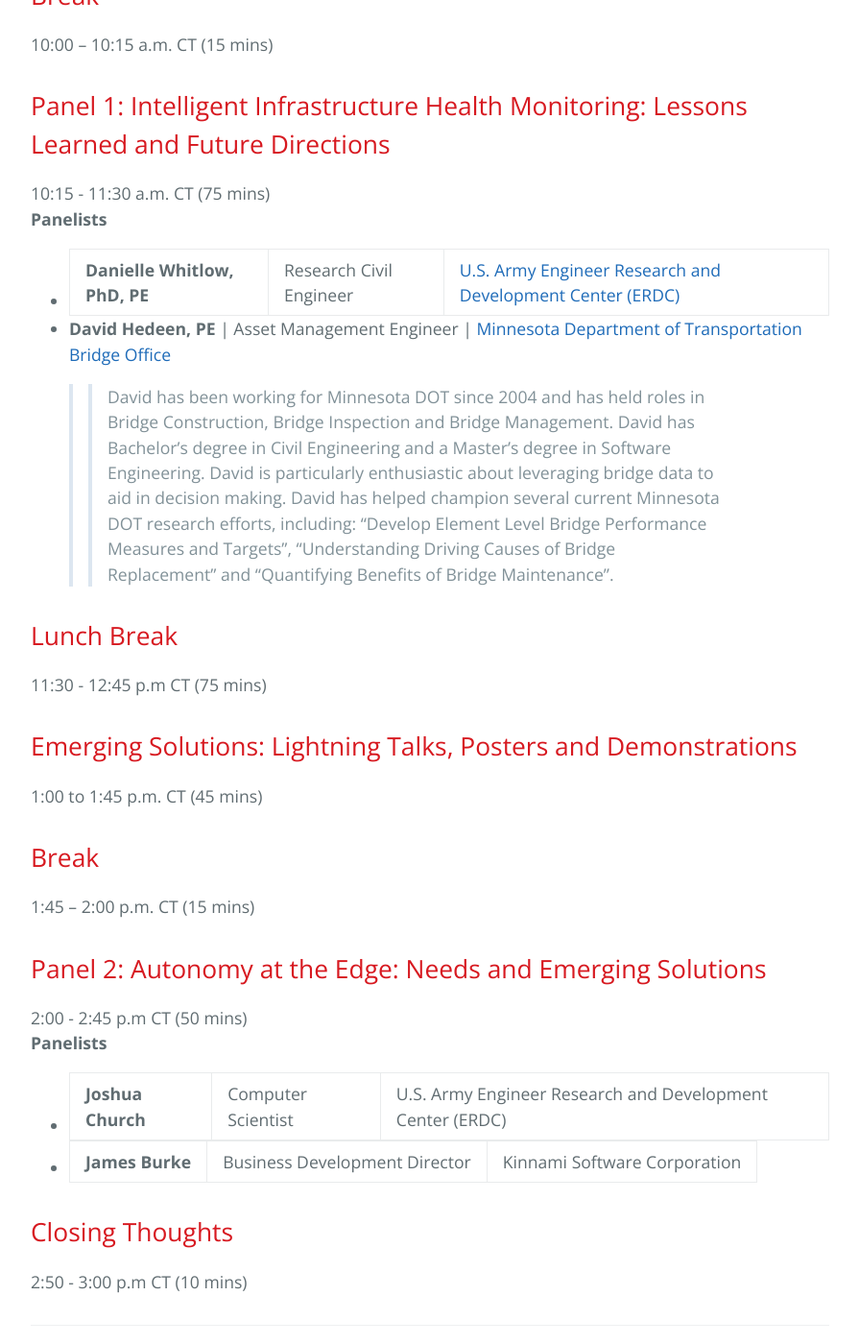
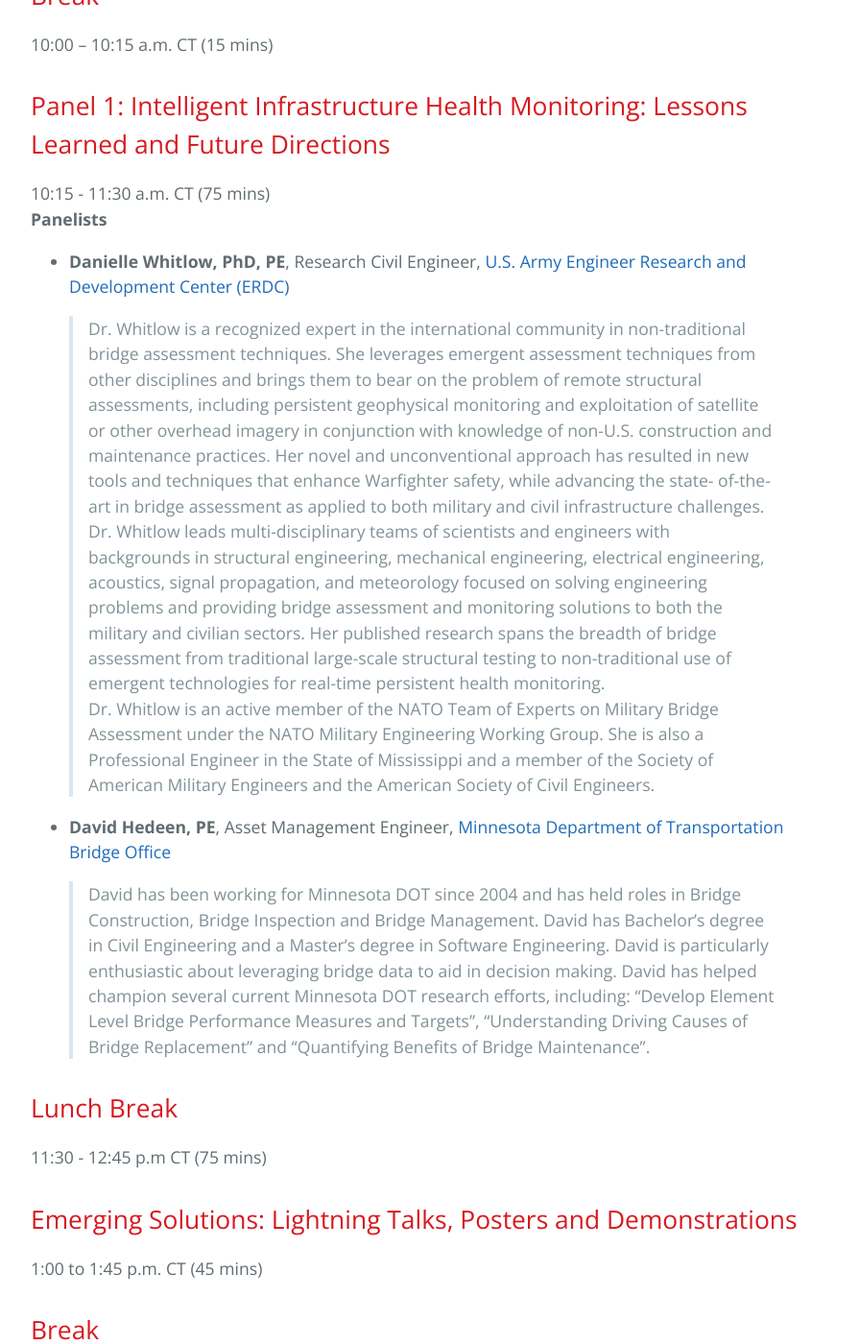
Before and after one commit to BridgingBigData/BridgingBigData.github.io, a Jekyll site: the page built from pages/bbd2023agenda.md, in a window 1280 px wide and 1400 px high, scrolled down 2294 px. Shown: the whole window at 96% size, without its empty margins (192-1087 px from the left). Built offline with Jekyll 4.4.1, drawn with Linux system fonts in a browser that asks for light colours.

Commit message:
update agenda

```diff
--- a/pages/bbd2023agenda.md
+++ b/pages/bbd2023agenda.md
@@ -42,9 +42,12 @@
 ## Panel 1: Intelligent Infrastructure Health Monitoring: Lessons Learned and Future Directions
 10:15 - 11:30 a.m. CT (75 mins)
 **Panelists**
-- **Danielle Whitlow, PhD, PE** | Research Civil Engineer | [U.S. Army Engineer Research and Development Center (ERDC)](https://www.erdc.usace.army.mil)
-- **David Hedeen, PE** | Asset Management Engineer | [Minnesota Department of Transportation Bridge Office](https://www.dot.state.mn.us/bridge/)
->> David has been working for Minnesota DOT since 2004 and has held roles in Bridge Construction, Bridge Inspection and Bridge Management. David has Bachelor’s degree in Civil Engineering and a Master’s degree in Software Engineering. David is particularly enthusiastic about leveraging bridge data to aid in decision making. David has helped champion several current Minnesota DOT research efforts, including: “Develop Element Level Bridge Performance Measures and Targets”, “Understanding Driving Causes of Bridge Replacement” and “Quantifying Benefits of Bridge Maintenance”.
+- **Danielle Whitlow, PhD, PE**,  Research Civil Engineer, [U.S. Army Engineer Research and Development Center (ERDC)](https://www.erdc.usace.army.mil)
+> Dr. Whitlow is a recognized expert in the international community in non-traditional bridge assessment techniques. She leverages emergent assessment techniques from other disciplines and brings them to bear on the problem of remote structural assessments, including persistent geophysical monitoring and exploitation of satellite or other overhead imagery in conjunction with knowledge of non-U.S. construction and maintenance practices. Her novel and unconventional approach has resulted in new tools and techniques that enhance Warfighter safety, while advancing the state- of-the-art in bridge assessment as applied to both military and civil infrastructure challenges.
+Dr. Whitlow leads multi-disciplinary teams of scientists and engineers with backgrounds in structural engineering, mechanical engineering, electrical engineering, acoustics, signal propagation, and meteorology focused on solving engineering problems and providing bridge assessment and monitoring solutions to both the military and civilian sectors. Her published research spans the breadth of bridge assessment from traditional large-scale structural testing to non-traditional use of emergent technologies for real-time persistent health monitoring.
+Dr. Whitlow is an active member of the NATO Team of Experts on Military Bridge Assessment under the NATO Military Engineering Working Group. She is also a Professional Engineer in the State of Mississippi and a member of the Society of American Military Engineers and the American Society of Civil Engineers.
+- **David Hedeen, PE**, Asset Management Engineer, [Minnesota Department of Transportation Bridge Office](https://www.dot.state.mn.us/bridge/)
+> David has been working for Minnesota DOT since 2004 and has held roles in Bridge Construction, Bridge Inspection and Bridge Management. David has Bachelor’s degree in Civil Engineering and a Master’s degree in Software Engineering. David is particularly enthusiastic about leveraging bridge data to aid in decision making. David has helped champion several current Minnesota DOT research efforts, including: “Develop Element Level Bridge Performance Measures and Targets”, “Understanding Driving Causes of Bridge Replacement” and “Quantifying Benefits of Bridge Maintenance”.
 
 
 ## Lunch Break
```
